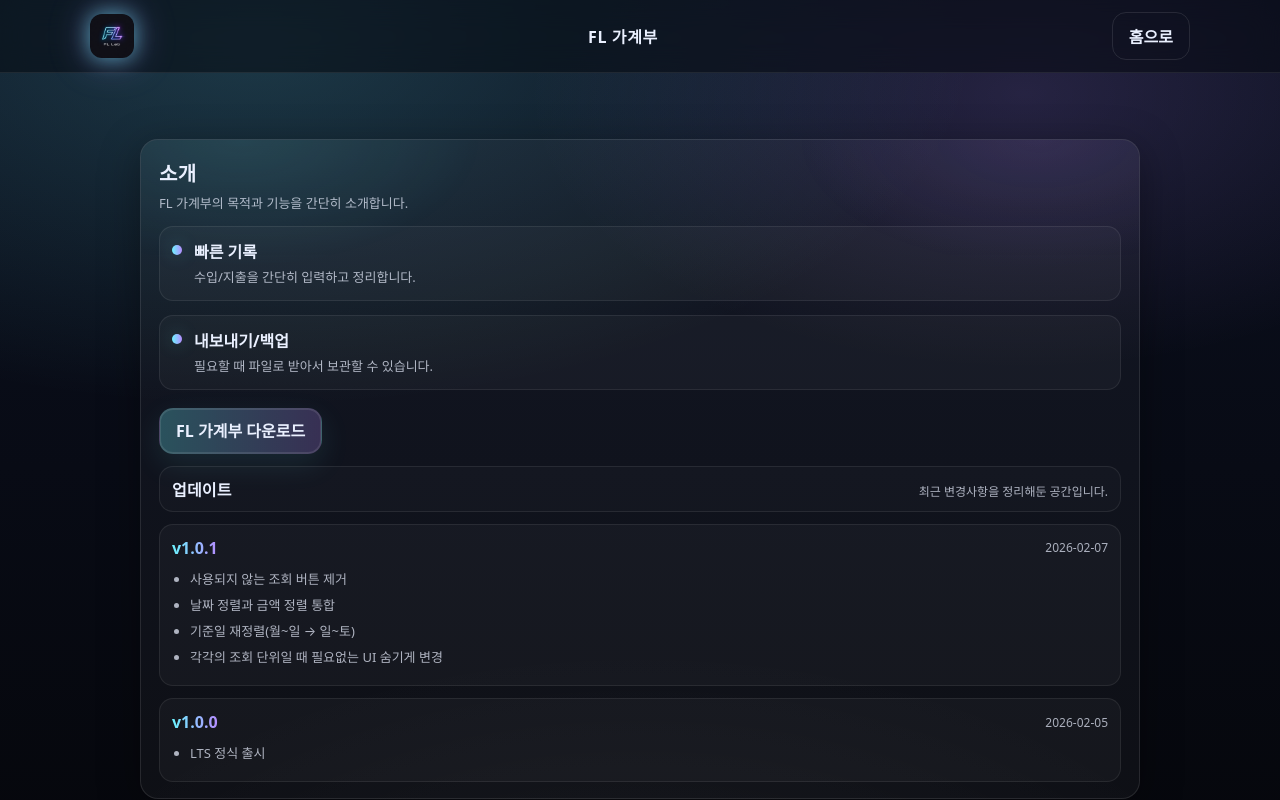
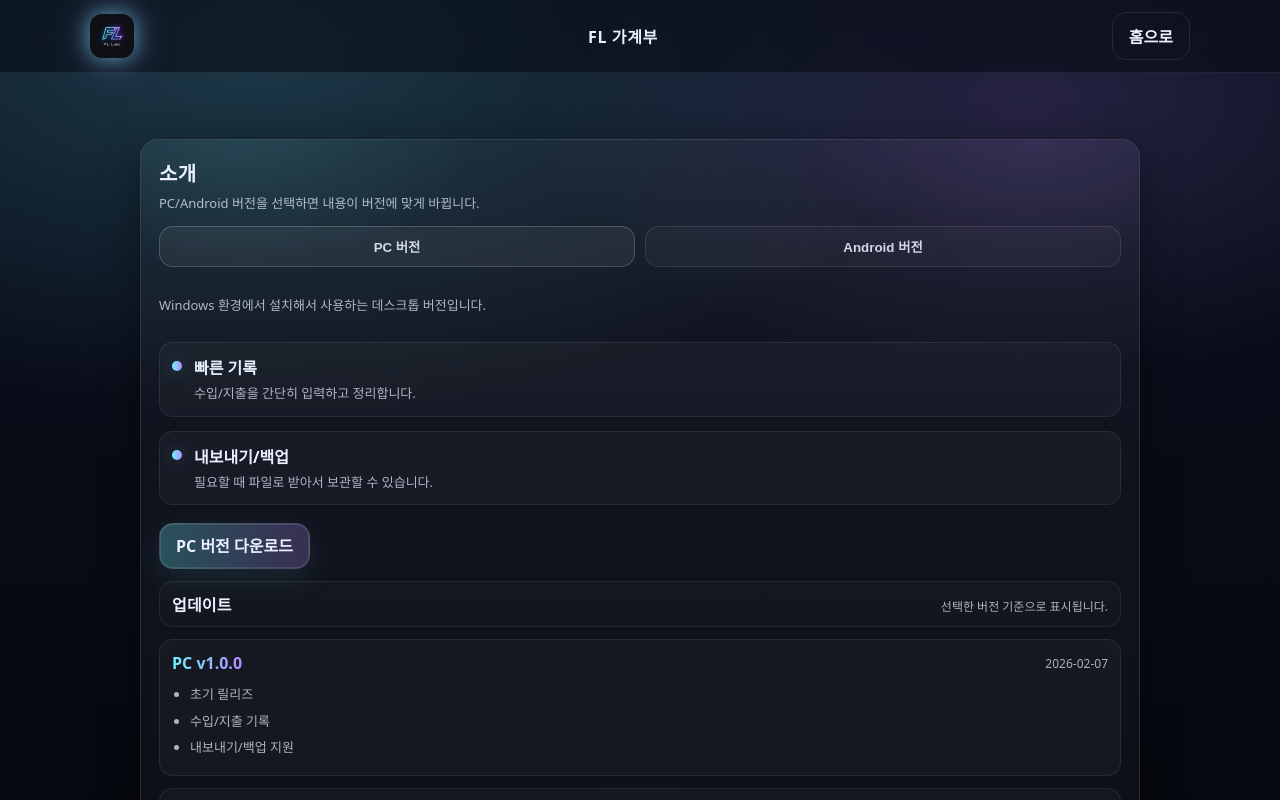
Before and after one commit to fivelights100/FL-home, a React (Vite) app: page /ledger in a window 1280 px wide. Shown: the top 800 px of the page. Built offline with nearby package versions, Linux system fonts and the light colour scheme.

Commit message:
LedgerPage.jsx 구조 개편

```diff
--- a/src/App.css
+++ b/src/App.css
@@ -518,6 +518,46 @@ a{ color:inherit; text-decoration:none; }
   line-height: 1.55;
 }
 
+/* ===== LedgerPage: PC/Android 탭 ===== */
+.mode-tabs{
+  display:flex;
+  gap: 10px;
+  margin-bottom: 10px;
+}
+
+.mode-tab{
+  flex: 1;
+  padding: 10px 12px;
+  border-radius: 14px;
+  border: 1px solid rgba(255,255,255,0.10);
+  background: rgba(255,255,255,0.03);
+  color: rgba(234,240,255,0.88);
+  font-weight: 800;
+  cursor: pointer;
+}
+
+.mode-tab:hover{
+  background: rgba(255,255,255,0.05);
+}
+
+.mode-tab.active{
+  border: 1px solid rgba(255,255,255,0.18);
+  background: rgba(255,255,255,0.06);
+}
+
+.mode-desc{
+  margin: 4px 0 12px;
+  color: var(--muted);
+  font-size: 13px;
+  line-height: 1.6;
+}
+
+/* ===== 다운로드 버튼 비활성 표현(기존 버튼 틀 유지) ===== */
+.btn.disabled{
+  opacity: 0.6;
+  cursor: not-allowed;
+}
+
 /* ===== 애니메이션 ===== */
 @keyframes floatGlow{
   0%   { transform: translate3d(0,0,0) scale(1); }
--- a/src/pages/LedgerPage.jsx
+++ b/src/pages/LedgerPage.jsx
@@ -1,34 +1,95 @@
 // LedgerPage.jsx
-// - FL 가계부 소개 페이지
-// - 다운로드 링크 제공 + (추가) 업데이트 영역
+// - PC/Android 버전 탭을 추가해서,
+//   선택한 버전에 따라 소개/업데이트/다운로드가 다르게 보이도록 구성
 
+import { useMemo, useState } from "react";
 import { Link } from "react-router-dom";
 import logo from "../assets/fl-logo.png";
 
 export default function LedgerPage() {
   /*
-    [업데이트 데이터]
-    - 여기 배열만 바꾸면 “업데이트” 칸 내용이 그대로 반영돼.
-    - date: 표시용 날짜
-    - version: 버전 텍스트
-    - items: 변경사항 리스트
+    [현재 선택된 버전 상태]
+    - "pc" 또는 "android"
+    - 기본값은 pc로 설정
   */
-  const updates = [
+  const [mode, setMode] = useState("pc");
+
+  /*
+    [버전별 콘텐츠 데이터]
+    - 소개(feature), 업데이트, 다운로드 링크를 버전별로 분리
+    - 화면은 mode에 따라 이 데이터를 골라서 보여줌
+  */
+  const contentByMode = useMemo(
+    () => ({
+      pc: {
+        label: "PC 버전",
+        description: "Windows 환경에서 설치해서 사용하는 데스크톱 버전입니다.",
+        downloadText: "PC 버전 다운로드",
+        downloadHref:
+          "https://s3.ap-northeast-2.amazonaws.com/fl-lab-downloads-1.0.0/FL_AccountBook_v1.0.0_Setup.exe",
+        features: [
+          {
+            title: "빠른 기록",
+            desc: "수입/지출을 간단히 입력하고 정리합니다.",
+          },
+          {
+            title: "내보내기/백업",
+            desc: "필요할 때 파일로 받아서 보관할 수 있습니다.",
+          },
+        ],
+        updates: [
           {
             date: "2026-02-07",
-      version: "v1.0.1",
-      items: ["사용되지 않는 조회 버튼 제거",
-              "날짜 정렬과 금액 정렬 통합",
-              "기준일 재정렬(월~일 → 일~토)",
-              "각각의 조회 단위일 때 필요없는 UI 숨기게 변경"
+            version: "PC v1.0.0",
+            items: ["초기 릴리즈", "수입/지출 기록", "내보내기/백업 지원"],
+          },
+          {
+            date: "2026-02-01",
+            version: "PC v0.9.0",
+            items: ["UI/UX 개선", "입력 폼 안정화"],
+          },
         ],
       },
+
+      android: {
+        label: "Android 버전",
+        description: "안드로이드에서 사용할 수 있는 모바일 버전입니다.",
+        downloadText: "Android 버전 다운로드",
+        // TODO: 실제 배포 링크가 생기면 여기만 교체하면 됨
+        downloadHref: "#",
+        features: [
           {
-      date: "2026-02-05",
-      version: "v1.0.0",
-      items: ["LTS 정식 출시"],
+            title: "모바일 최적화",
+            desc: "폰에서 한 손으로도 빠르게 기록할 수 있어요.",
           },
-  ];
+          {
+            title: "동기화 준비",
+            desc: "추후 계정/동기화 기능을 고려한 구조로 확장 예정입니다.",
+          },
+        ],
+        updates: [
+          {
+            date: "2026-02-07",
+            version: "Android v0.1.0",
+            items: ["기획/프로토타입 진행", "UI 흐름 설계"],
+          },
+        ],
+      },
+    }),
+    []
+  );
+
+  /*
+    [현재 mode에 맞는 콘텐츠 선택]
+    - 아래 렌더링은 current만 사용함
+  */
+  const current = contentByMode[mode];
+
+  /*
+    [Android 링크가 아직 없을 때 버튼 동작]
+    - 디자인 큰 틀은 유지하면서, 링크가 없을 때는 비활성처럼 보이게 함
+  */
+  const isDownloadReady = current.downloadHref && current.downloadHref !== "#";
 
   return (
     <div className="page">
@@ -47,53 +108,82 @@ export default function LedgerPage() {
         <section className="card">
           <div className="card-head">
             <h2>소개</h2>
-            <p>FL 가계부의 목적과 기능을 간단히 소개합니다.</p>
+            <p>PC/Android 버전을 선택하면 내용이 버전에 맞게 바뀝니다.</p>
           </div>
 
           <div className="card-body">
-            <div className="feature">
-              <div className="dot" />
-              <div>
-                <div className="feature-title">빠른 기록</div>
-                <div className="feature-desc">수입/지출을 간단히 입력하고 정리합니다.</div>
-              </div>
-            </div>
-
-            <div className="feature">
-              <div className="dot" />
-              <div>
-                <div className="feature-title">내보내기/백업</div>
-                <div className="feature-desc">필요할 때 파일로 받아서 보관할 수 있습니다.</div>
-              </div>
+            {/*
+              [PC/Android 탭 버튼]
+              - 소개보다 상단에 배치
+              - 기존 버튼 톤을 해치지 않도록 “얇은 글래스 버튼 2개” 형태
+            */}
+            <div className="mode-tabs">
+              <button
+                type="button"
+                className={`mode-tab ${mode === "pc" ? "active" : ""}`}
+                onClick={() => setMode("pc")}
+              >
+                PC 버전
+              </button>
+              <button
+                type="button"
+                className={`mode-tab ${mode === "android" ? "active" : ""}`}
+                onClick={() => setMode("android")}
+              >
+                Android 버전
+              </button>
             </div>
 
             {/*
-              [다운로드 버튼]
-              - 기존 디자인/버튼 스타일 그대로 유지
+              [선택된 버전의 한 줄 설명]
+              - 큰 레이아웃 변경 없이, 텍스트만 추가
+            */}
+            <div className="mode-desc">{current.description}</div>
+
+            {/*
+              [버전별 소개(Feature) 영역]
+              - current.features를 기반으로 렌더링
+            */}
+            {current.features.map((f) => (
+              <div className="feature" key={f.title}>
+                <div className="dot" />
+                <div>
+                  <div className="feature-title">{f.title}</div>
+                  <div className="feature-desc">{f.desc}</div>
+                </div>
+              </div>
+            ))}
+
+            {/*
+              [버전별 다운로드 버튼]
+              - Android 링크가 아직 없으면 비활성/안내 문구 표시
+              - 디자인 틀은 유지하되, 버튼 상태만 다르게 처리
             */}
             <div style={{ marginTop: 14 }}>
-              <a
-                className="btn primary"
-                href="https://s3.ap-northeast-2.amazonaws.com/fl-lab-downloads-1.0.0/FL_AccountBook_v1.0.0_Setup.exe"
-                download
-              >
-                FL 가계부 다운로드
+              {isDownloadReady ? (
+                <a className="btn primary" href={current.downloadHref} download>
+                  {current.downloadText}
                 </a>
+              ) : (
+                <button className="btn primary disabled" type="button" disabled>
+                  {current.downloadText} (준비 중)
+                </button>
+              )}
             </div>
 
             {/*
-              [업데이트 섹션]
-              - “소개” 아래쪽에 자연스럽게 붙는 업데이트 박스
-              - updates 배열을 map으로 렌더링
+              [버전별 업데이트 영역]
+              - current.updates를 렌더링
+              - 기존 업데이트 박스 디자인 유지
             */}
             <div className="update">
               <div className="update-head">
                 <div className="update-title">업데이트</div>
-                <div className="update-sub">최근 변경사항을 정리해둔 공간입니다.</div>
+                <div className="update-sub">선택한 버전 기준으로 표시됩니다.</div>
               </div>
 
               <div className="update-list">
-                {updates.map((u) => (
+                {current.updates.map((u) => (
                   <div className="update-item" key={`${u.date}-${u.version}`}>
                     <div className="update-meta">
                       <span className="update-version">{u.version}</span>
@@ -109,6 +199,17 @@ export default function LedgerPage() {
                 ))}
               </div>
             </div>
+
+            {/*
+              [Android 준비중 안내]
+              - “큰 변화” 없이 텍스트만 추가해서 사용자 혼란 방지
+            */}
+            {!isDownloadReady && (
+              <div className="hint" style={{ marginTop: 10 }}>
+                Android 버전은 현재 다운로드 링크를 준비 중입니다. 링크가 생기면
+                LedgerPage.jsx의 <b>downloadHref</b>만 교체하면 됩니다.
+              </div>
+            )}
           </div>
         </section>
       </main>
```
Lines whose indentation alone changed are shown as unchanged.
